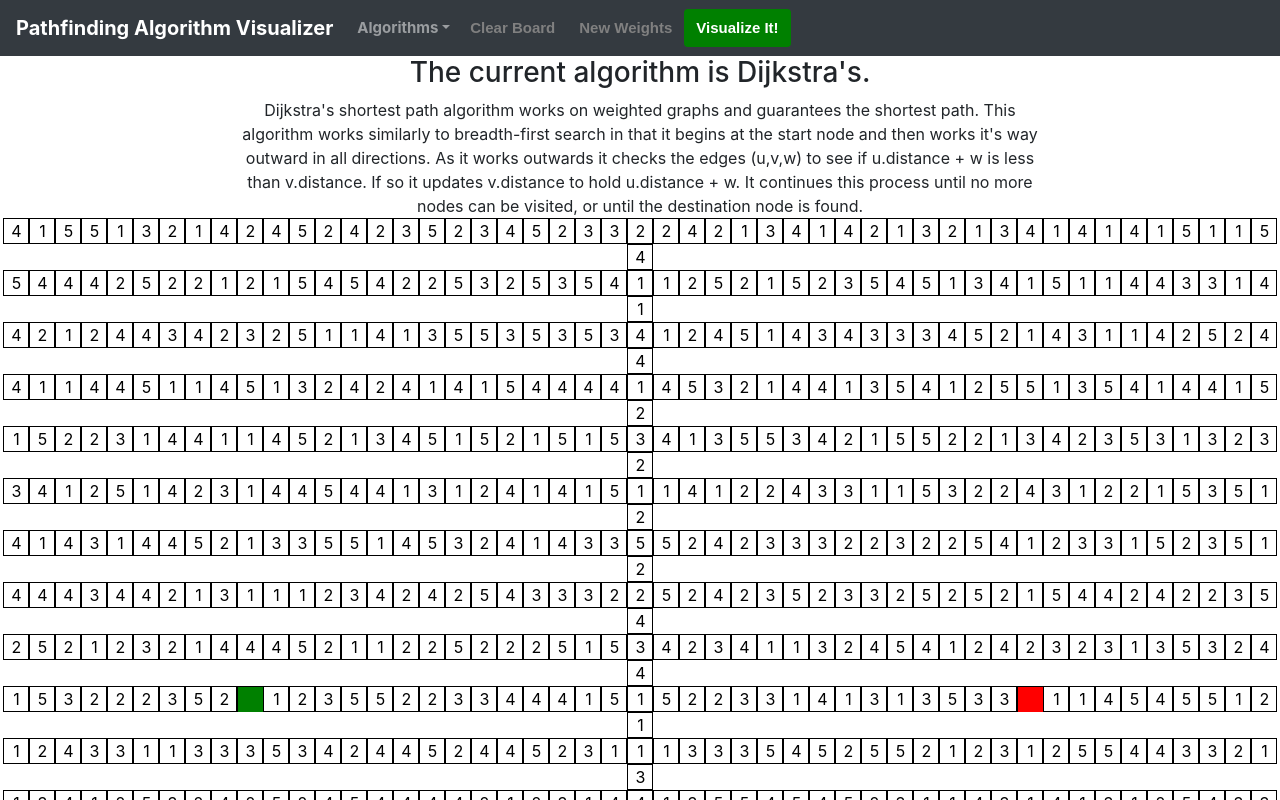
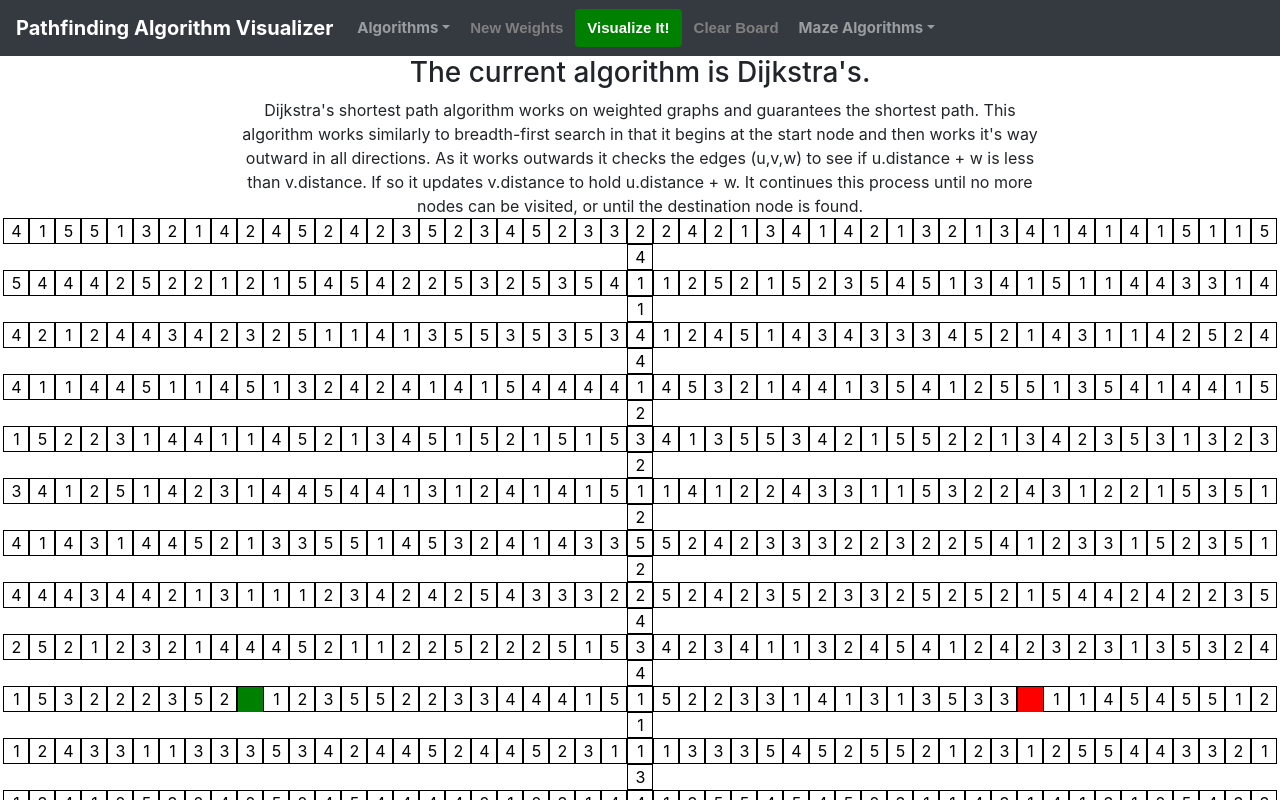
Before and after one commit to agrant16/path-algorithm-visualizer, a React (Create React App) app: page / in a window 1280 px wide. Shown: the top 800 px of the page. Built offline with nearby package versions, Linux system fonts and the light colour scheme.

Commit message:
Implemented functionality for random wall mazes. Close #12.

```diff
--- a/src/components/Header/Header.jsx
+++ b/src/components/Header/Header.jsx
@@ -16,7 +16,7 @@ export default class Header extends Component {
           <Navbar.Brand href=".">Pathfinding Algorithm Visualizer</Navbar.Brand>
           <Navbar.Toggle aria-controls="basic-navbar-nav" />
           <Navbar.Collapse id="basic-navbar-nav">
-            <Nav className="mr-auto" disable={this.props.visualized}>
+            <Nav className="mr-auto" disabled={this.props.visualized}>
               <NavDropdown
                 title="Algorithms"
                 id="basic-nav-dropdown"
@@ -53,13 +53,6 @@ export default class Header extends Component {
               </NavDropdown>
               <Button
                 className="non-visualize-button"
-                onClick={this.props.clearBoard}
-                disabled={this.props.visualized}
-              >
-                Clear Board
-              </Button>
-              <Button
-                className="non-visualize-button"
                 onClick={this.props.changeWeights}
                 disabled={this.props.visualized}
               >
@@ -72,6 +65,29 @@ export default class Header extends Component {
               >
                 Visualize It!
               </Button>
+              <Button
+                className="non-visualize-button"
+                onClick={this.props.clearBoard}
+                disabled={this.props.visualized}
+              >
+                Clear Board
+              </Button>
+              <NavDropdown
+                title="Maze Algorithms"
+                id="basic-nav-dropdown"
+                className="my-dropdown"
+              >
+                {" "}
+                <NavDropdown.Item
+                  href="#"
+                  className="my-dropdown-item"
+                  onClick={() => {
+                    this.props.generateMaze("Random");
+                  }}
+                >
+                  Random Walls
+                </NavDropdown.Item>
+              </NavDropdown>
             </Nav>
           </Navbar.Collapse>
         </Navbar>
--- a/src/components/Visualizer.jsx
+++ b/src/components/Visualizer.jsx
@@ -6,6 +6,7 @@ import Dijkstra from "../algorithms/Dijkstra";
 import BFS from "../algorithms/BFS";
 import DFS from "../algorithms/DFS";
 import BellmanFord from "../algorithms/BellmanFord";
+import { randomWalls } from "../mazes/mazes";
 import Grid from "./Grid";
 import "./Visualizer.css";
 
@@ -37,6 +38,7 @@ export default class Visualizer extends Component {
     this.algoChange = this.algoChange.bind(this);
     this.clearBoard = this.clearBoard.bind(this);
     this.newWeights = this.newWeights.bind(this);
+    this.generateMaze = this.generateMaze.bind(this);
   }
 
   /* The handleMouseXxxx functions handle the
@@ -171,7 +173,7 @@ export default class Visualizer extends Component {
     animator.animate(visitedNodesInOrder, shortestPath);
     let buttonLockTime = Math.max(
       (visitedNodesInOrder.length + shortestPath.length) * 12.5,
-      8000
+      5000
     );
     setTimeout(() => this.setState({ visualized: false }), buttonLockTime);
   }
@@ -244,6 +246,20 @@ the previous grid to a new grid.*/
     return newGrid;
   }
 
+  generateMaze(type) {
+    const { grid, start, end } = this.state;
+    this.unvisitNodes(true, start, end);
+    console.log(grid);
+    switch (type) {
+      case "Random":
+        randomWalls(grid);
+        break;
+      default:
+        return;
+    }
+    this.setState({ grid: grid });
+  }
+
   render() {
     const { grid, mouseIsPressed, visualized, algo } = this.state;
     return (
@@ -255,6 +271,7 @@ the previous grid to a new grid.*/
           clearBoard={this.clearBoard}
           changeWeights={this.newWeights}
           visualized={visualized}
+          generateMaze={this.generateMaze}
         ></Header>
 
         <h3>The current algorithm is {this.state.algoText}.</h3>
--- /dev/null
+++ b/src/mazes/mazes.js
@@ -0,0 +1,8 @@
+export function randomWalls(grid) {
+  for (let row = 0; row < 20; row++) {
+    for (let col = 0; col < 50; col++) {
+      let decider = Math.random();
+      if (decider <= 0.1 || decider >= 0.9) grid.toggleWall(row, col);
+    }
+  }
+}
```
